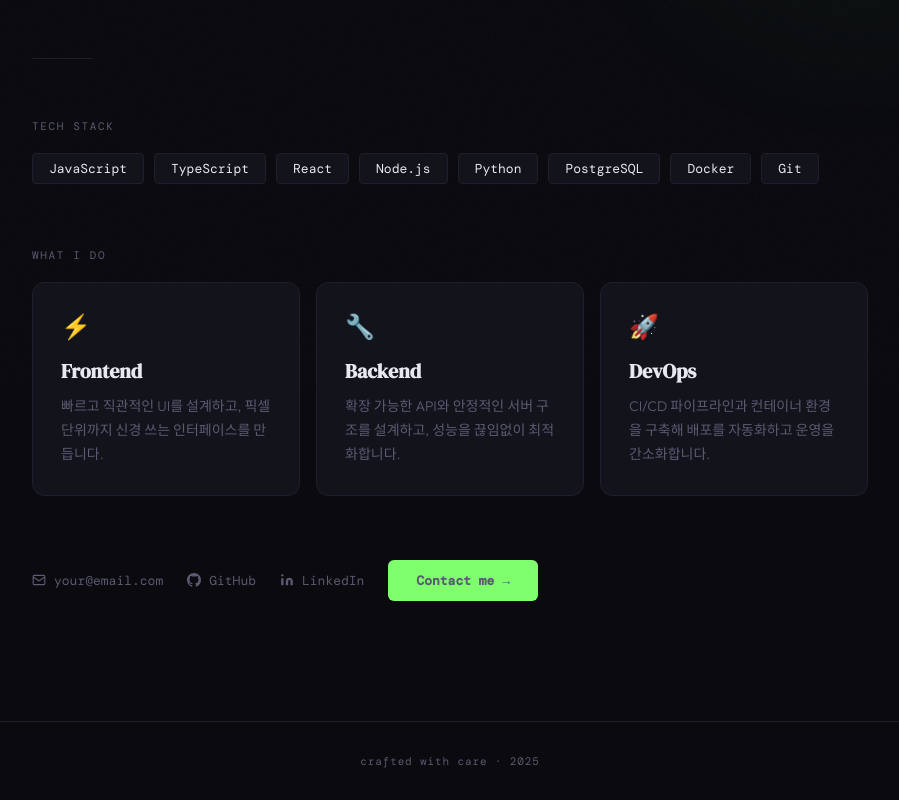
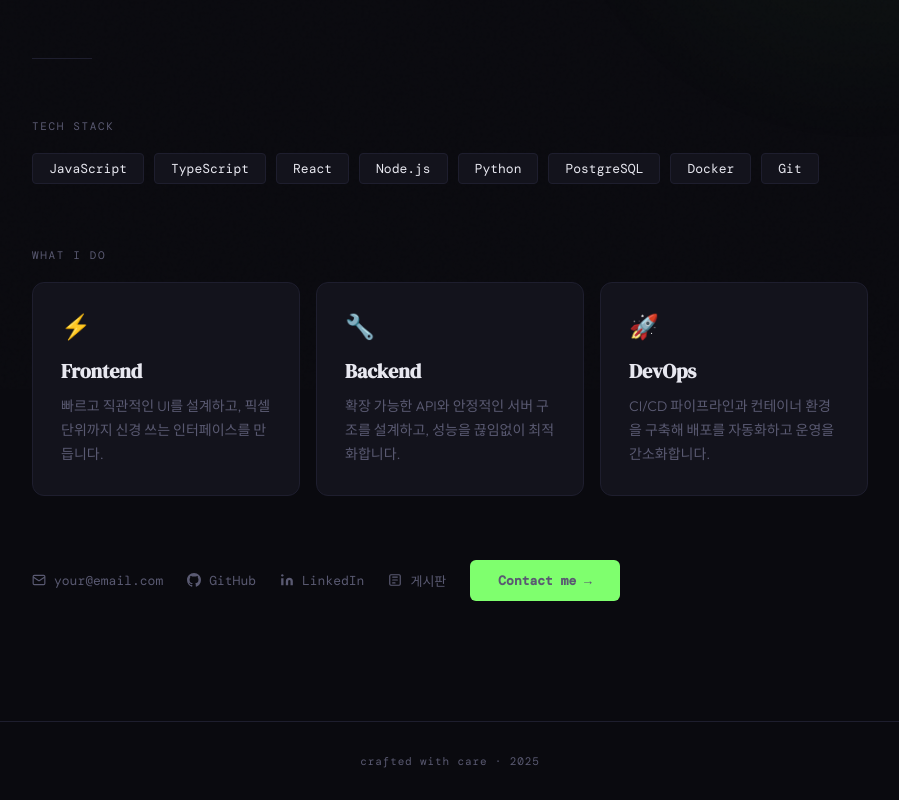
Before and after one commit to jmixmuzik/jmixmuzik.github.io, a plain HTML site: page index.html in a window 1280 px wide. Shown: the part 411-1211 px from the top of the page, without its empty margins (190-1089 px from the left). Drawn offline with nearby package versions, Linux system fonts and the light colour scheme.

Commit message:
index.html에 게시판 링크 추가
contact 영역에 게시판 네비게이션 링크와 SVG 아이콘 배치

Ultraworked with [Sisyphus](https://github.com/code-yeongyu/oh-my-opencode)

Co-authored-by: Sisyphus <clio-agent@sisyphuslabs.ai>

```diff
--- a/index.html
+++ b/index.html
@@ -331,6 +331,10 @@
         <svg width="14" height="14" viewBox="0 0 24 24" fill="currentColor"><path d="M16 8a6 6 0 0 1 6 6v7h-4v-7a2 2 0 0 0-2-2 2 2 0 0 0-2 2v7h-4v-7a6 6 0 0 1 6-6zM2 9h4v12H2z"/><circle cx="4" cy="4" r="2"/></svg>
         LinkedIn
       </a>
+      <a href="board.html">
+        <svg width="14" height="14" viewBox="0 0 24 24" fill="none" stroke="currentColor" stroke-width="2" stroke-linecap="round" stroke-linejoin="round"><rect x="3" y="3" width="18" height="18" rx="2"/><path d="M8 7h8"/><path d="M8 12h8"/><path d="M8 17h4"/></svg>
+        게시판
+      </a>
       <a href="mailto:your@email.com" class="cta">
         Contact me →
       </a>
```
